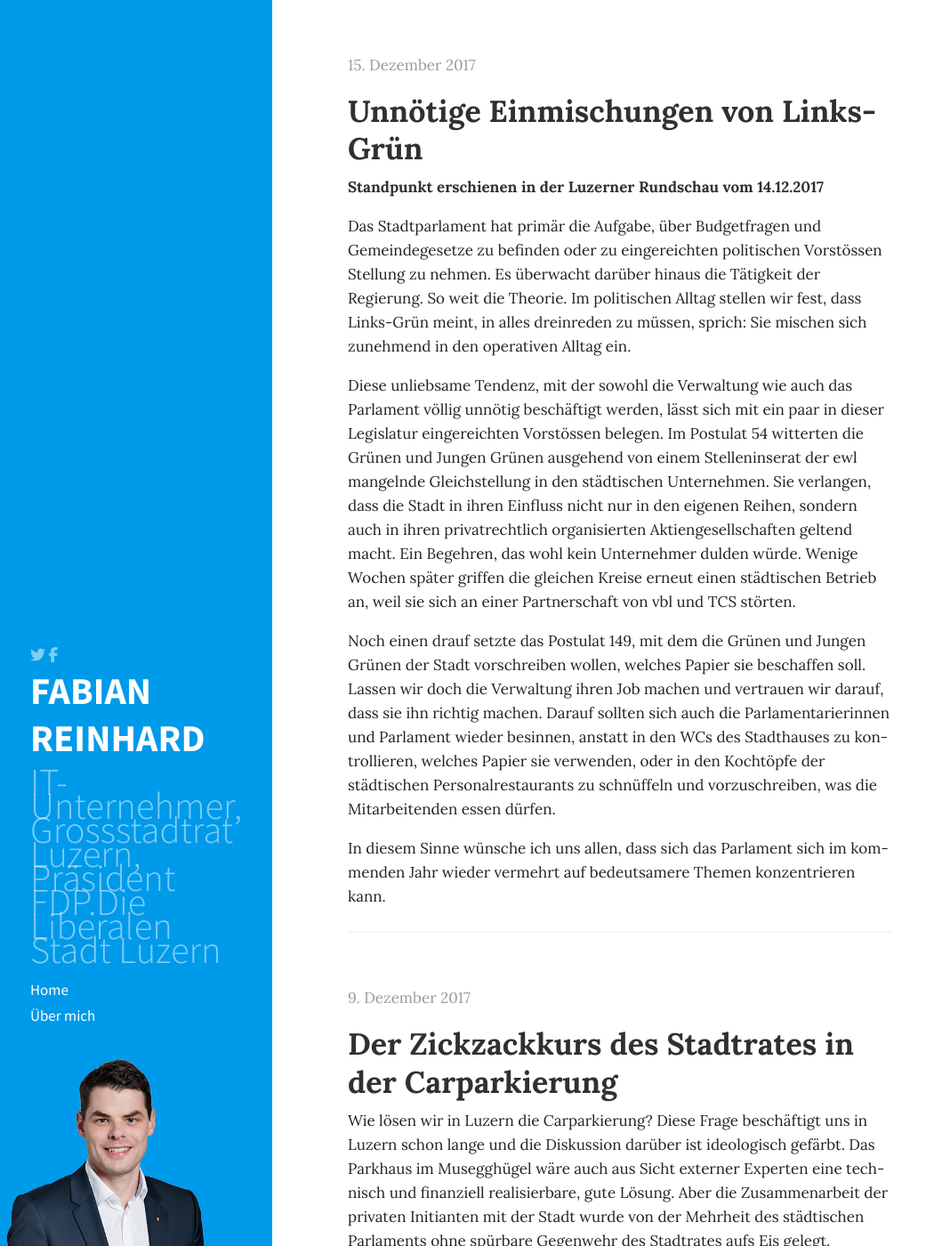
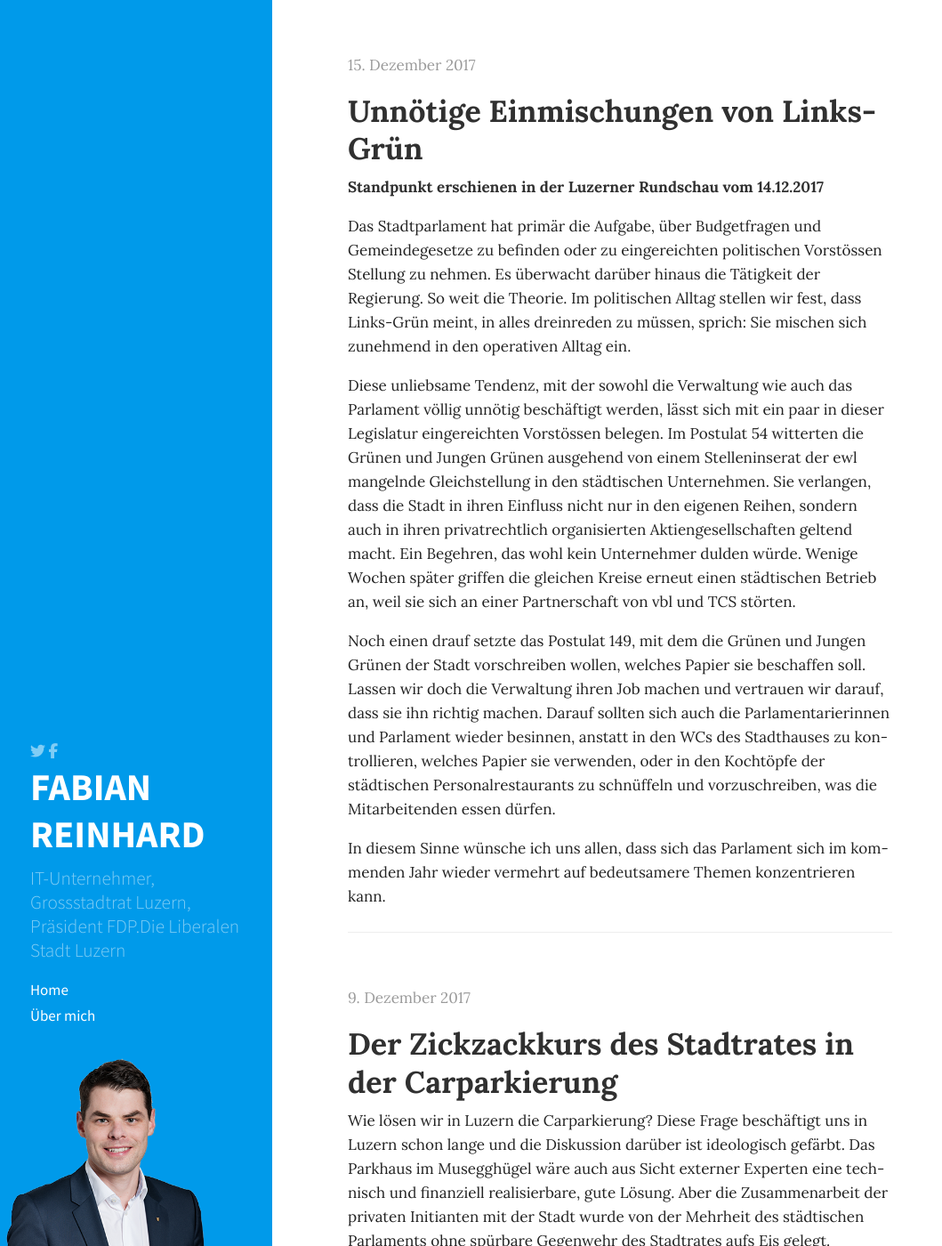
Before and after one commit to freinhard/freinhard.github.io, a Jekyll site: the page built from index.html, in a window 1280 px wide and 1400 px high. Shown: the whole window at 89% size, without its empty margins (0-1059 px from the left). Built offline with Jekyll 4.4.1, drawn with Linux system fonts in a browser that asks for light colours; nearby versions of some CDN libraries; the list of posts is cut into pages by our own code; comment, search, counter and statistics services are not loaded.

Commit message:
Fix styling

```diff
--- a/public/css/custom.css
+++ b/public/css/custom.css
@@ -19,10 +19,16 @@ body {color: rgb(34, 34, 34)}
     width: 370px;
 }
 
-.sidebar-about h1, .sidebar-about .lead  {
+.sidebar-about h1 {
 	font-family: "Source Sans Pro", arial, helvetica, sans-serif;
     font-size: 2.5em;
     -ms-hyphens: manual;
+    -webkit-hyphens: manual;
+    hyphens: manual;
+}
+
+.sidebar-about .lead {
+	-ms-hyphens: manual;
     -webkit-hyphens: manual;
     hyphens: manual;
 }
```
